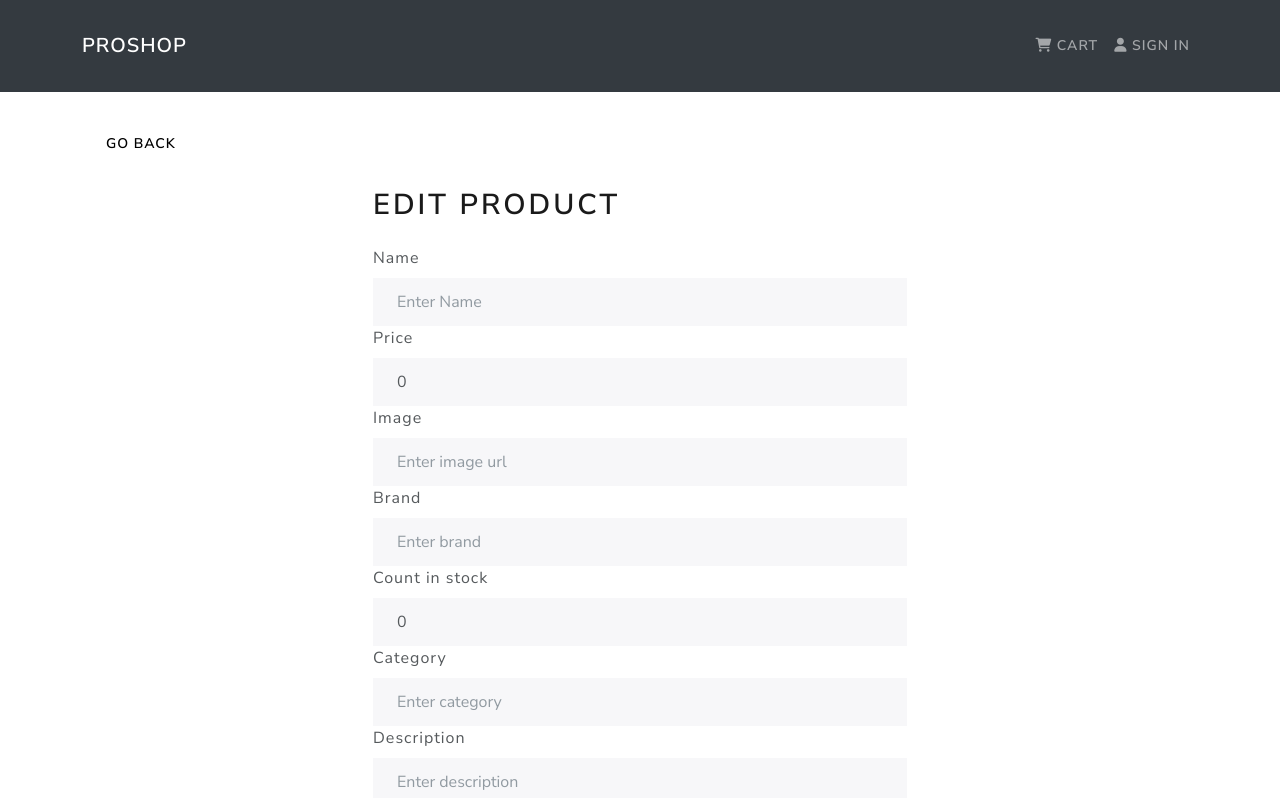
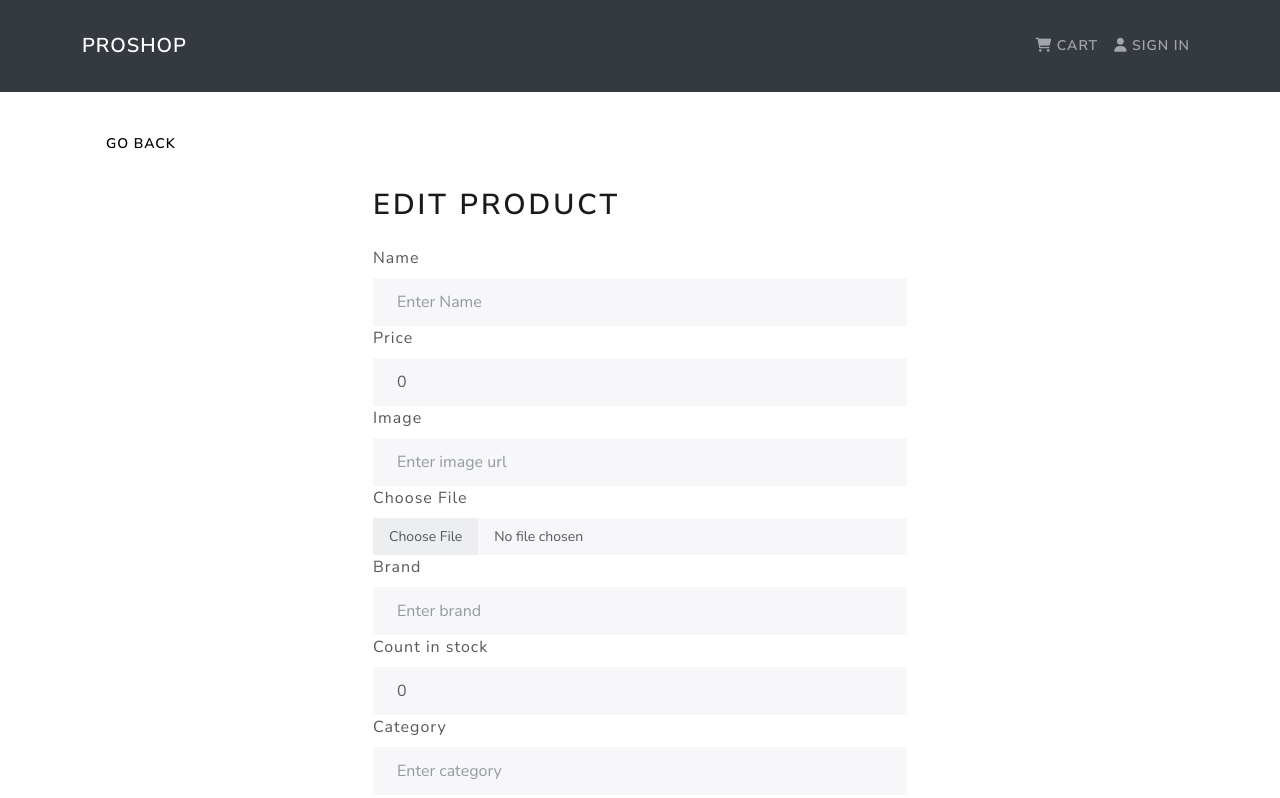
Before and after one commit to shifin1/PROSHOP, a React (Create React App) app in the folder frontend/: page /admin/product/1/edit in a window 1280 px wide. Shown: the top 798 px of the page. Built offline with nearby package versions, Linux system fonts and the light colour scheme; no server answers.

Commit message:
front end image upload

```diff
--- a/frontend/src/screens/ProductEditScreen.jsx
+++ b/frontend/src/screens/ProductEditScreen.jsx
@@ -1,4 +1,5 @@
 import React, { useState, useEffect } from "react"
+import axios from "axios"
 import { Form, Button } from "react-bootstrap"
 import { Link, useNavigate, useParams } from "react-router-dom"
 import { useDispatch, useSelector } from "react-redux"
@@ -20,6 +21,7 @@ const ProductEditScreen = () => {
   const [category, setCategory] = useState("")
   const [countInStock, setCountInStock] = useState(0)
   const [description, setDescription] = useState("")
+  const [uploading, setUploading] = useState(false)
 
   const productDetails = useSelector((state) => state.productDetails)
   const { loading, error, product } = productDetails
@@ -64,6 +66,26 @@ const ProductEditScreen = () => {
         countInStock,
       })
     )
+  }
+
+  const uploadFileHandler = async (e) => {
+    const file = e.target.files[0]
+    const formData = new FormData()
+    formData.append("image", file)
+    setUploading(true)
+
+    try {
+      const { data } = await axios.post("/api/upload", formData, {
+        headers: {
+          "Content-Type": "multipart/form-data",
+        },
+      })
+      setImage(data)
+      setUploading(false)
+    } catch (error) {
+      console.log(error)
+      setUploading(false)
+    }
   }
 
   return (
@@ -115,7 +137,15 @@ const ProductEditScreen = () => {
                   setImage(e.target.value)
                 }}
               ></Form.Control>
+              <Form.Label>Choose File</Form.Label>
+              <Form.Control
+                type="file"
+                size="sm"
+                onChange={uploadFileHandler}
+              />
             </Form.Group>
+
+            {uploading && <Loader />}
 
             <Form.Group controlId="brand">
               <Form.Label>Brand</Form.Label>
```
Also changed, not shown: 3 other files (tests, documents, lock files or other folders).
